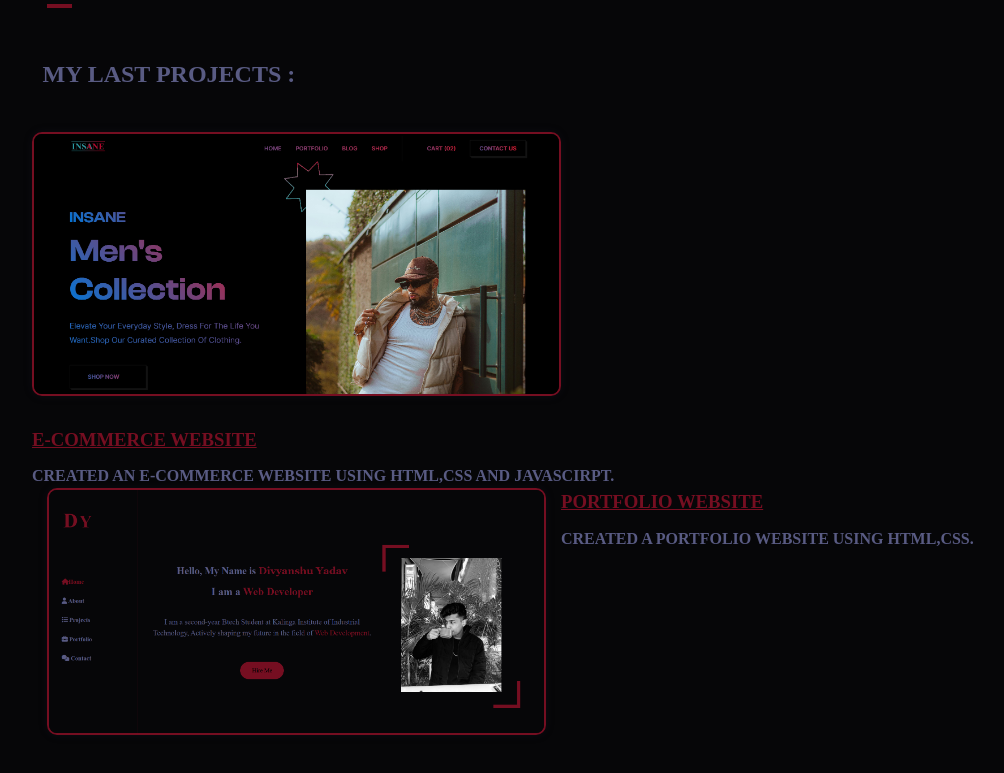
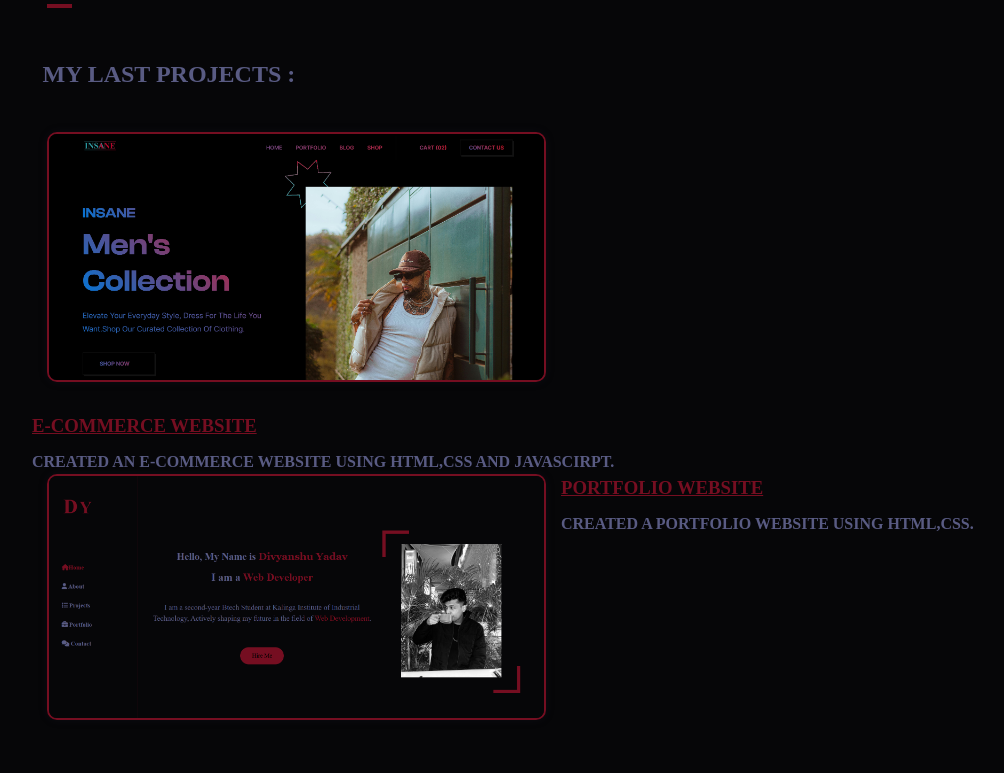
Before and after one commit to coldzera630/Portfolio, a plain HTML site: page index.html in a window 1280 px wide. Shown: the part 1966-2739 px from the top of the page, without its empty margins (175-1179 px from the left). Drawn offline with Linux system fonts and the light colour scheme; a web font is replaced by a local one.

Commit message:
index.html

```diff
--- a/index.html
+++ b/index.html
@@ -220,7 +220,7 @@
             </div>
             <div class="row">
                 <!-- PROJECT ITEMS STARTS-->
-                <div class="project-item ">
+                <div class="project-item padd-15 ">
                     <div class="project-item-inner shadow-dark">
                         <div class="project-img">
                             <img src="https://github.com/coldzera630/Portfolio/blob/main/images/E-COM.png?raw=true" alt="img-e-com">
```
